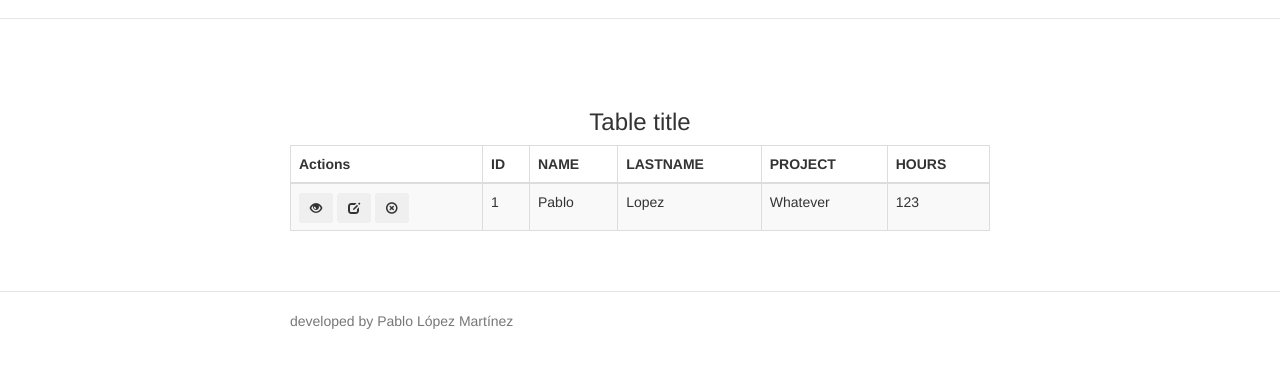
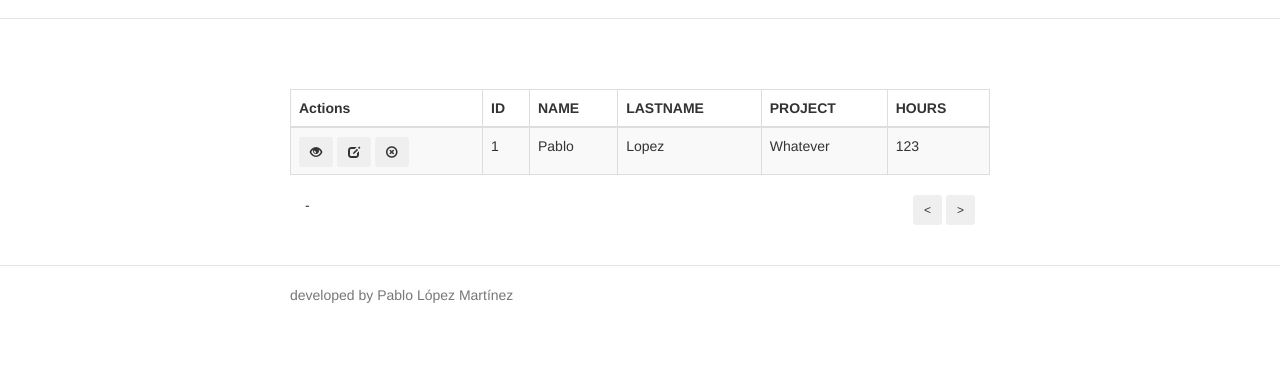
Before and after one commit to plopezm/CRUDComponent, a website: page app/index.html in a window 1280 px wide. Shown: the part 54-422 px from the top of the page. Drawn offline with nearby package versions, Linux system fonts and the light colour scheme; some packages are replaced by stand-ins of ours; files that its build step writes are made by us from their sources.

Commit message:
Updated table

```diff
--- a/app/scripts/crudmodule/datatable/datatable.controller.js
+++ b/app/scripts/crudmodule/datatable/datatable.controller.js
@@ -10,7 +10,6 @@
 angular.module('ngCRUDComponents')
   .controller('DatatableCtrl', function ($scope) {
       var vm = this;
-
       $scope.showItem = function(dataObject) {
         $scope.$emit('ngCRUDComponents#DatatableCtrl#showItem', dataObject);
       }
--- a/app/scripts/crudmodule/datatable/datatable.directive.js
+++ b/app/scripts/crudmodule/datatable/datatable.directive.js
@@ -15,7 +15,9 @@ angular.module("ngCRUDComponents")
       scope:{
         tabletitle: '@',
         tablecolumns: '=',
-        tabledata: '='
+        tabledata: '=',
+        currentPage: '=',
+        maxPage: '='
       },
     };
 });
--- a/app/scripts/crudmodule/datatable/datatable.html
+++ b/app/scripts/crudmodule/datatable/datatable.html
@@ -1,4 +1,4 @@
-<h3 class="text-center">{{tabletitle}}</h3>
+<h3 class="text-center" ng-if="tabletitle != null">{{tabletitle}}</h3>
 <div class="table-responsive">
   <table class="table table-striped table-bordered">
     <thead>
@@ -20,4 +20,13 @@
       </tr>
     </tbody>
   </table>
+  <div class="">
+    <div class="col-lg-2">
+      <p class="full_heigth">{{currentPage}} - {{ maxPage }}</p>
+    </div>
+    <div class="col-lg-10 text-right">
+      <button class="btn btn-sm"><</button>
+      <button class="btn btn-sm">></button>
+    </div>
+  </div>
 </div>
--- a/app/styles/main.css
+++ b/app/styles/main.css
@@ -7,6 +7,12 @@
 
 body {
   padding: 0;
+}
+
+
+.full_heigth{
+  height: 100%;
+  margin:auto;
 }
 
 /* Everything but the jumbotron gets side spacing for mobile first views */
--- a/app/views/main.html
+++ b/app/views/main.html
@@ -1,5 +1,5 @@
 <div class="row marketing">
-  <crud-datatable tabletitle="Table title" tablecolumns="tablecolumns" tabledata="tabledata"></crud-datatable>
+  <crud-datatable tablecolumns="tablecolumns" tabledata="tabledata"></crud-datatable>
   <modal-window visible="showModal">
     <div class="container">
       <p>{{infomsg}}</p>
```
